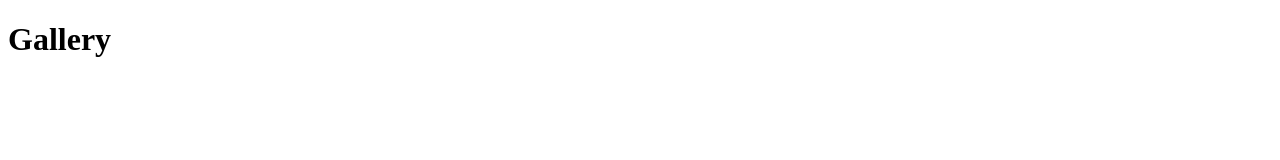
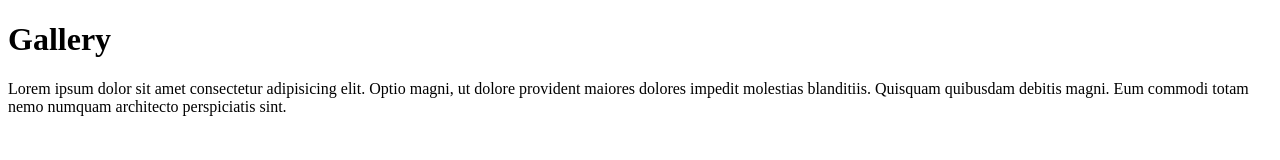
Before and after one commit to Bhevans17/horsey-template, a plain HTML site: page gallery.html in a window 1280 px wide. Drawn offline with Linux system fonts and the light colour scheme.

Commit message:
Added html to gallery page

```diff
--- a/gallery.html
+++ b/gallery.html
@@ -10,6 +10,10 @@
 
 <body>
     <h1>Gallery</h1>
+
+    <p>Lorem ipsum dolor sit amet consectetur adipisicing elit. Optio magni, ut dolore provident maiores dolores impedit
+        molestias blanditiis. Quisquam quibusdam debitis magni. Eum commodi totam nemo numquam architecto perspiciatis
+        sint.</p>
 </body>
 
 </html>
```
